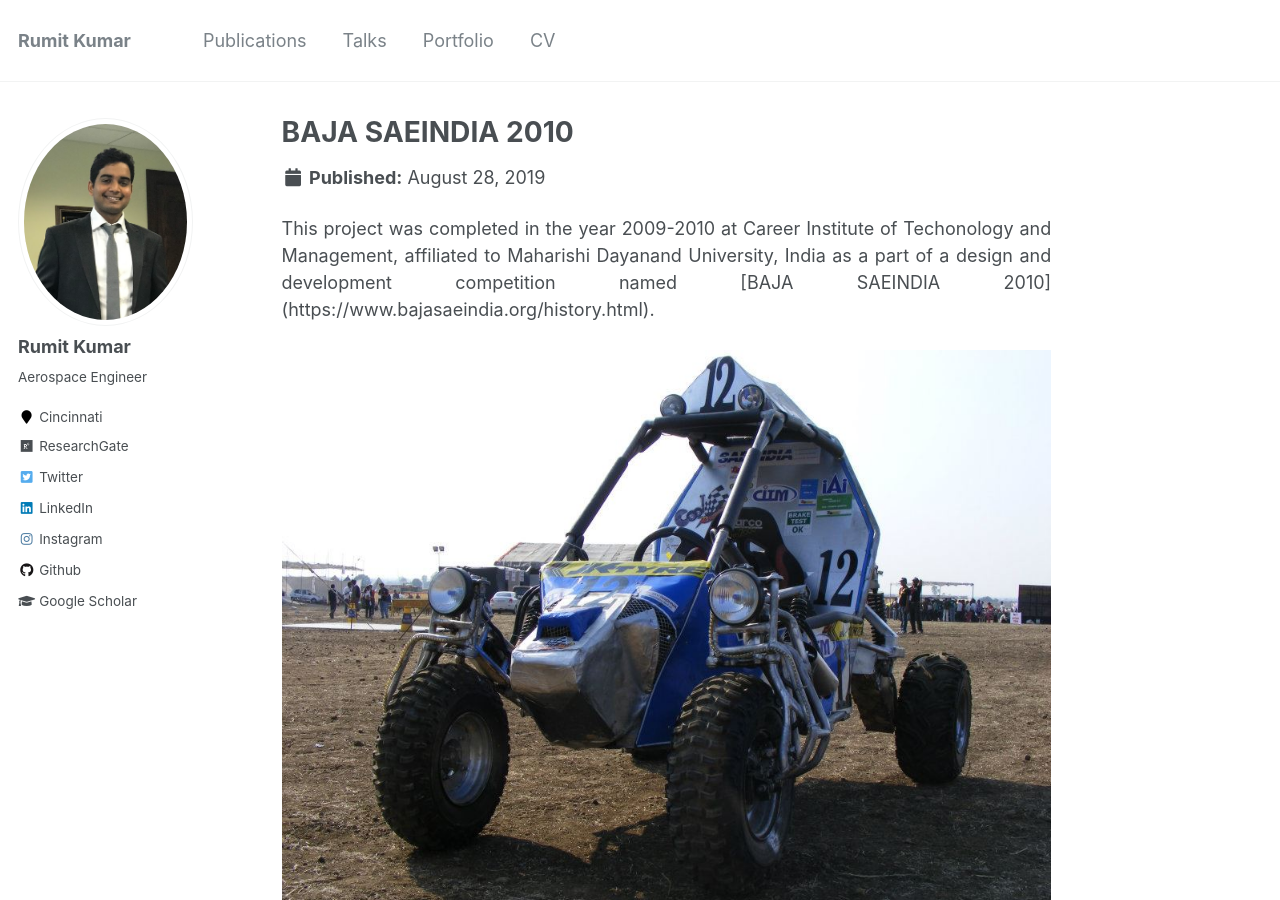
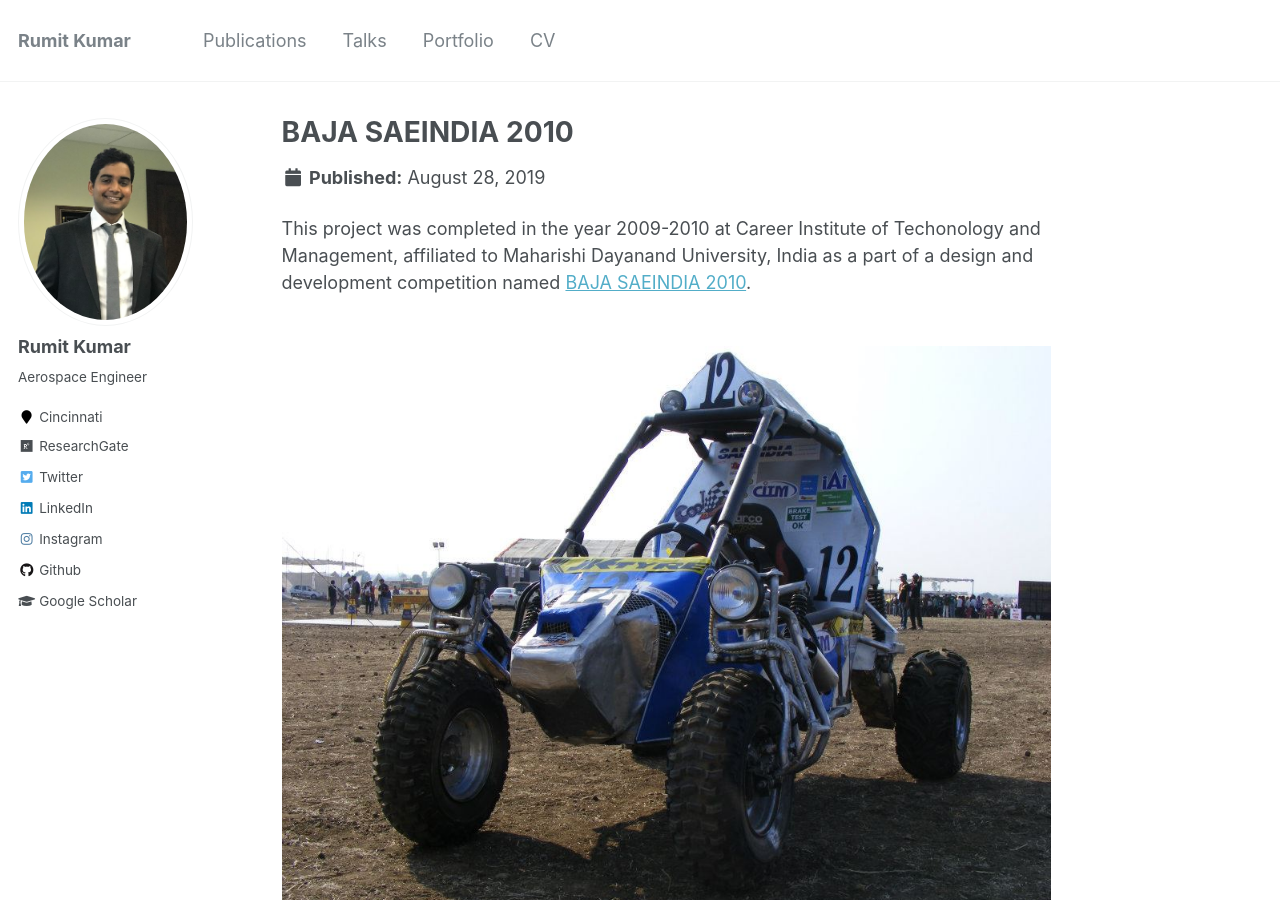
Before and after one commit to kumarrt/kumarrt.github.io, a Jekyll site: the page built from _portfolio/BAJA2010.md, in a window 1280 px wide and 900 px high. Built offline with Jekyll 4.4.1, drawn with Linux system fonts in a browser that asks for light colours.

Commit message:
Update BAJA2010.md

```diff
--- a/_portfolio/BAJA2010.md
+++ b/_portfolio/BAJA2010.md
@@ -6,8 +6,7 @@ excerpt: "Design and development of a BAJA all terrain vehicle, please click [he
 collection: portfolio
 ---
 
-<div style="text-align: justify"> This project was completed in the year 2009-2010 at Career Institute of Techonology and Management, affiliated to Maharishi Dayanand University, India as a part of a design and development competition named [BAJA SAEINDIA 2010](https://www.bajasaeindia.org/history.html).
- </div>
+This project was completed in the year 2009-2010 at Career Institute of Techonology and Management, affiliated to Maharishi Dayanand University, India as a part of a design and development competition named [BAJA SAEINDIA 2010](https://www.bajasaeindia.org/history.html).
 
 
 
```
